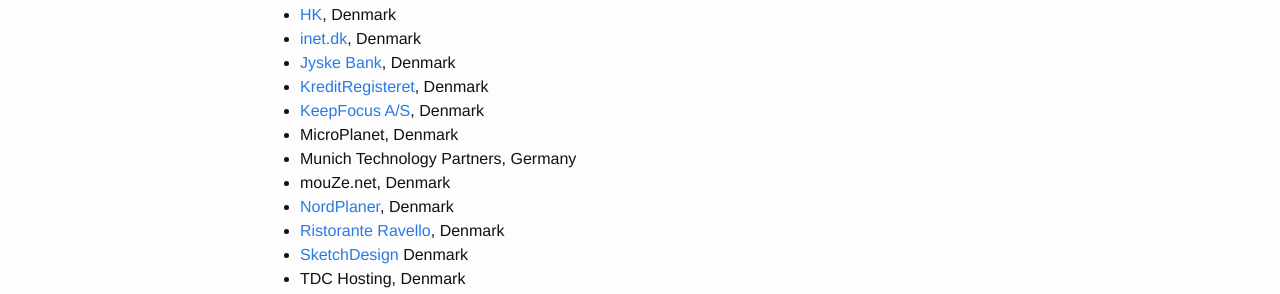
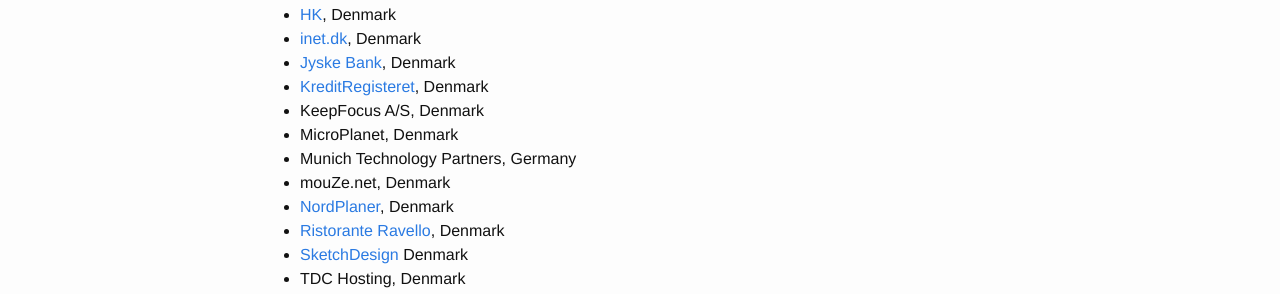
Before and after one commit to rud/rud.github.io, a Jekyll site: the page built from client-list.md, in a window 1280 px wide. Shown: the part 329-623 px from the top of the page. Built offline with Jekyll 4.4.1, drawn with Linux system fonts in a browser that asks for light colours; part of the change alters nothing that is shown.

```diff
--- a/client-list.md
+++ b/client-list.md
@@ -19,7 +19,7 @@ menu_order: 3
 * [inet.dk](https://inet.dk), Denmark
 * [Jyske Bank](https://www.jyskebank.dk), Denmark
 * [KreditRegisteret](https://www.kreditregisteret.dk), Denmark
-* [KeepFocus A/S](http://keepfocus.dk), Denmark
+* KeepFocus A/S, Denmark
 * MicroPlanet, Denmark
 * Munich Technology Partners, Germany
 * mouZe.net, Denmark
```
